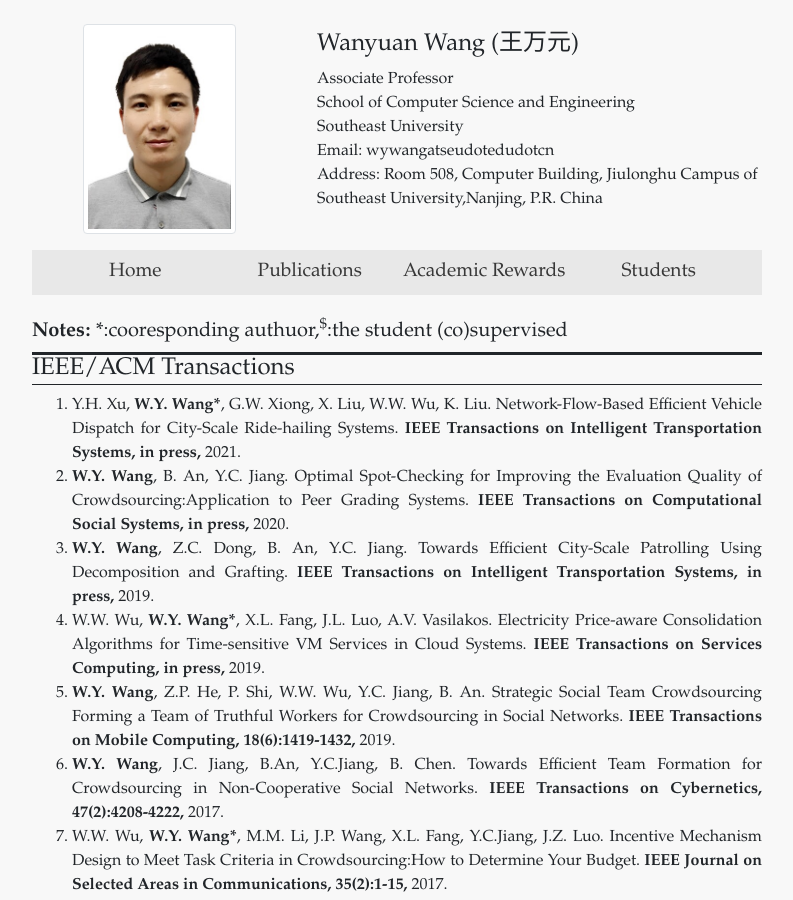
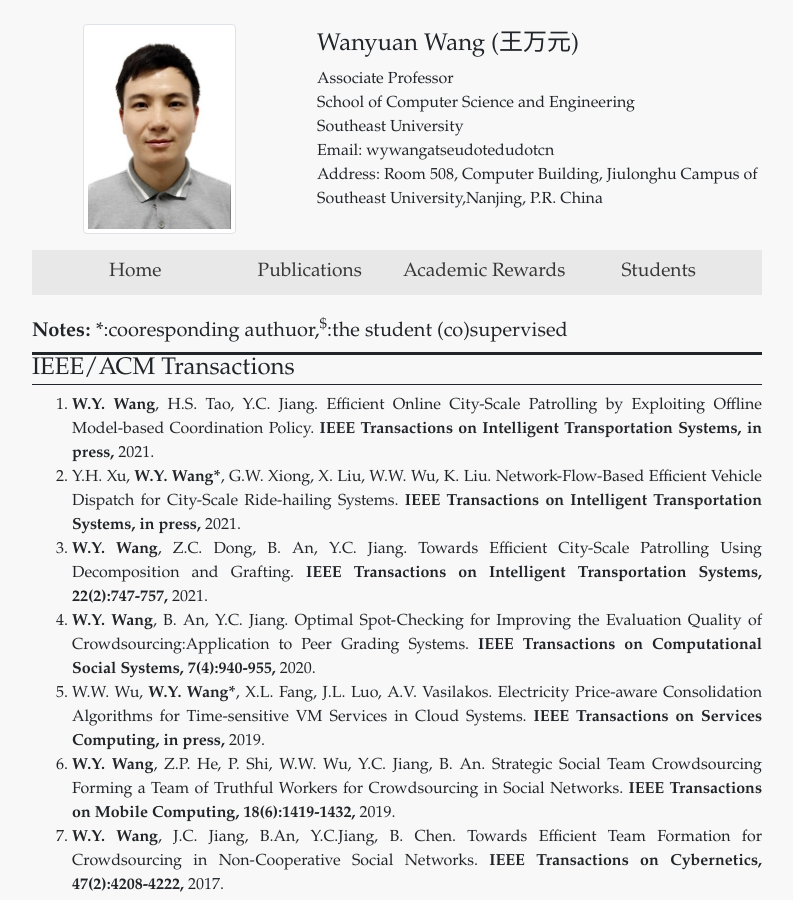
Before and after one commit to wanyuanwang/wanyuanwang.github.io, a Jekyll site: the page built from publications.html, in a window 1280 px wide and 900 px high. Shown: the whole window, without its empty margins (243-1036 px from the left). Built offline with Jekyll 4.4.1, drawn with Linux system fonts in a browser that asks for light colours.

Commit message:
Update ieee_acm_transactions_papers.yml

```diff
--- a/_data/ieee_acm_transactions_papers.yml
+++ b/_data/ieee_acm_transactions_papers.yml
@@ -1,17 +1,22 @@
+- authors: <b>W.Y. Wang</b>, H.S. Tao, Y.C. Jiang.
+  title: Efficient Online City-Scale Patrolling by Exploiting Offline Model-based Coordination Policy.
+  journal: IEEE Transactions on Intelligent Transportation Systems, in press,
+  date: 2021.
+
 - authors: Y.H. Xu, <b>W.Y. Wang*</b>, G.W. Xiong, X. Liu, W.W. Wu, K. Liu.
   title: Network-Flow-Based Efficient Vehicle Dispatch for City-Scale Ride-hailing Systems.
   journal: IEEE Transactions on Intelligent Transportation Systems, in press,
   date: 2021.
 
+- authors: <b>W.Y. Wang</b>, Z.C. Dong, B. An, Y.C. Jiang.
+  title: Towards Efficient City-Scale Patrolling Using Decomposition and Grafting.
+  journal: IEEE Transactions on Intelligent Transportation Systems, 22(2):747-757,
+  date: 2021.
+
 - authors: <b>W.Y. Wang</b>, B. An, Y.C. Jiang.
   title: Optimal Spot-Checking for Improving the Evaluation Quality of Crowdsourcing:Application to Peer Grading Systems.
-  journal: IEEE Transactions on Computational Social Systems, in press,
+  journal: IEEE Transactions on Computational Social Systems, 7(4):940-955,
   date: 2020.
-
-- authors: <b>W.Y. Wang</b>, Z.C. Dong, B. An, Y.C. Jiang.
-  title: Towards Efficient City-Scale Patrolling Using Decomposition and Grafting.
-  journal: IEEE Transactions on Intelligent Transportation Systems, in press,
-  date: 2019.
 
 - authors: W.W. Wu, <b>W.Y. Wang*</b>, X.L. Fang, J.L. Luo, A.V. Vasilakos.
   title: Electricity Price-aware Consolidation  Algorithms for Time-sensitive VM Services in Cloud Systems.
```
